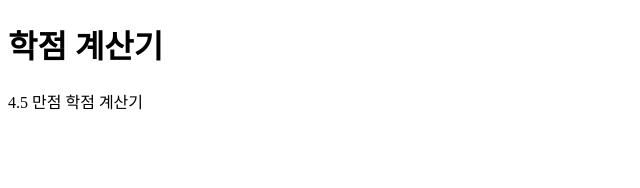
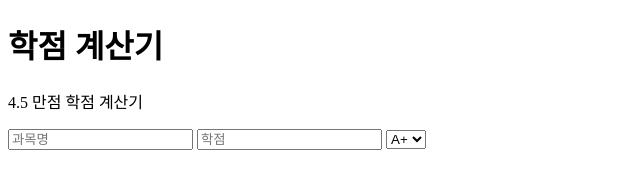
Before and after one commit to harammmmmo/team7-project7, a plain HTML site: page index.html in a window 1280 px wide. Shown: the whole page, without its empty margins (0-640 px from the left). Drawn offline with Linux system fonts and the light colour scheme.

Commit message:
Add course input fields

```diff
--- a/index.html
+++ b/index.html
@@ -10,3 +10,17 @@
     <p>4.5 만점 학점 계산기</p>
 </body>
 </html>
+
+    <input type="text" id="name" placeholder="과목명">
+    <input type="number" id="credits" placeholder="학점" min="1">
+    <select id="grade">
+        <option value="A+">A+</option>
+        <option value="A0">A0</option>
+        <option value="B+">B+</option>
+        <option value="B0">B0</option>
+        <option value="C+">C+</option>
+        <option value="C0">C0</option>
+        <option value="D+">D+</option>
+        <option value="D0">D0</option>
+        <option value="F">F</option>
+    </select>
```
